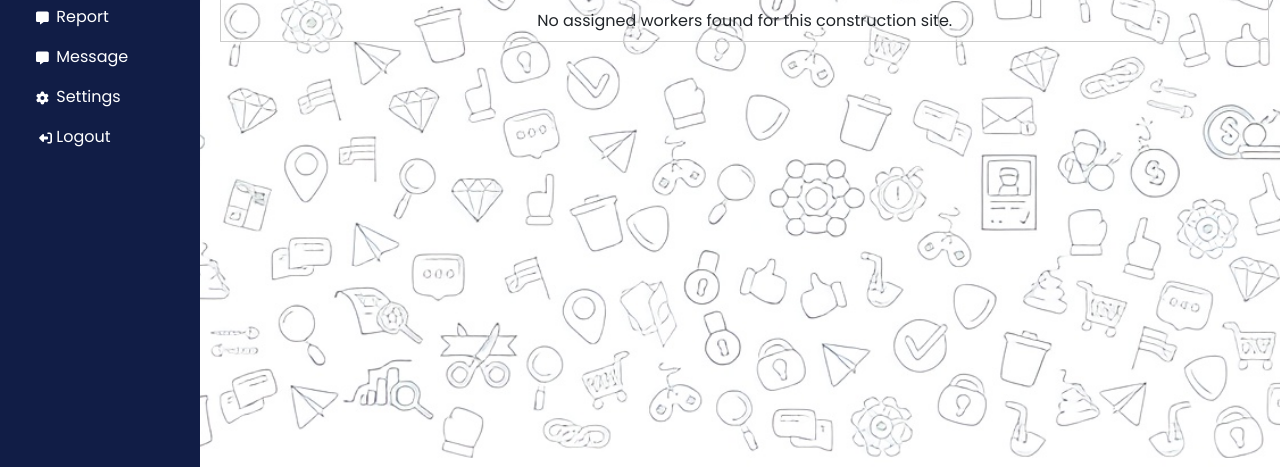
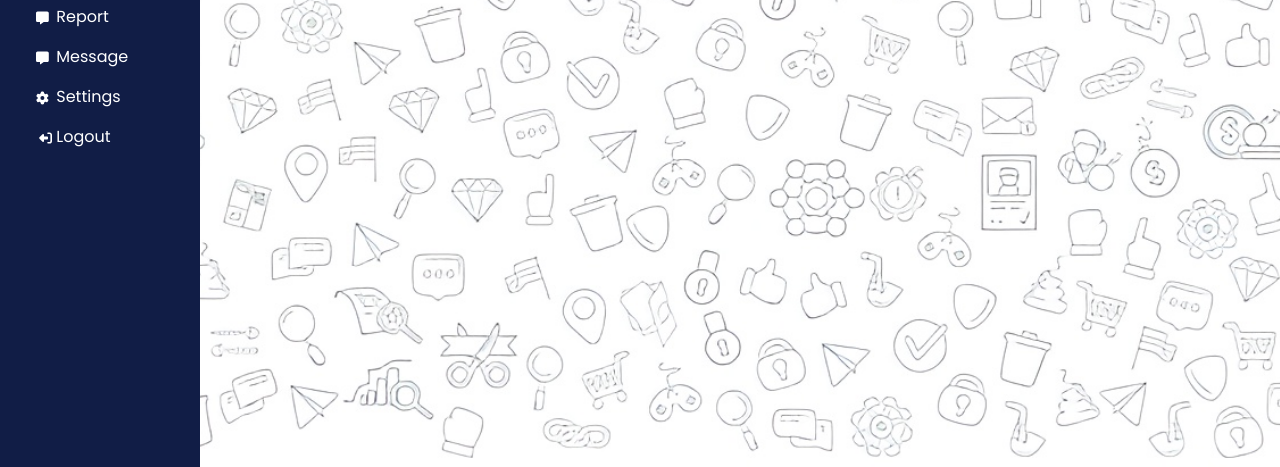
Before and after one commit to HeSithGX2005/SDGP, a PHP site: page /Frontend/assign-helmet.php?siteId=1 in a window 1280 px wide. Shown: the part 333-800 px from the top of the page. Run offline with PHP 8.4, Linux system fonts and the light colour scheme; a user stored in the database is signed in; data comes from the database, SQL or seed files in the repository; data that the repository does not hold is empty; some libraries are stand-ins or nearby versions.

Commit message:
Table Code Removed and Add Table_Update php file

```diff
--- a/SafeX-PHP/Frontend/assign-helmet.php
+++ b/SafeX-PHP/Frontend/assign-helmet.php
@@ -45,38 +45,17 @@ $siteId = $_GET['siteId'];
                     <th class="resizable">Action</th>
                 </tr>
             </thead>
-            <tbody>
-            <?php
-                $row;
-                $row_number = 1;
-                $assigned_workers_query = "SELECT e.Name,e.Position,saw.Site_ID,saw.Employee_ID FROM  site_assigend_wokers   saw JOIN employee e ON saw.Employee_ID = e.Employee_Id WHERE saw.Site_ID = '$siteId'";
-                $assigned_workers_result = mysqli_query($database_connection, $assigned_workers_query);
-                if ($assigned_workers_result->num_rows > 0) {
-                    while ($row = $assigned_workers_result->fetch_assoc()) {
-                        echo '<tr>
-                        <td>' . $row_number . '</td>
-                        <td>' . $row['Name'] . '</td>
-                        <td>' .$row['Position'] . '</td>
-                        <td>
-                            <a href="assign-helmet.php?site_ID='.$siteId.'delete=' . $row['Employee_ID'] . '"class="btn btn-danger">Delete</a>
-                        </td>
-                        </tr>';
-                        $row_number++;
-                        }
-                }else{
-                    echo '<tr><td colspan="4">No assigned workers found for this construction site.</td></tr>';
-                }
-            ?>
+            <tbody id="tableBody">
             </tbody>
         </table>
     </div>
     <script src="js/notification-panel.js"></script>
+    <script src="js/table-resize-script.js"></script>
+    <script src="https://maxcdn.bootstrapcdn.com/bootstrap/4.5.2/js/bootstrap.min.js"></script>
+    <script src="js/assign-helmet.js"></script>
     <script>
         handleFormSubmit("dynamicForm");
     </script>
-    <script src="js/table-resize-script.js"></script>
-    <script src="https://maxcdn.bootstrapcdn.com/bootstrap/4.5.2/js/bootstrap.min.js"></script>
-    <script src="js/assign-helmet.js"></script>
 
 </body>
 </html>
```
